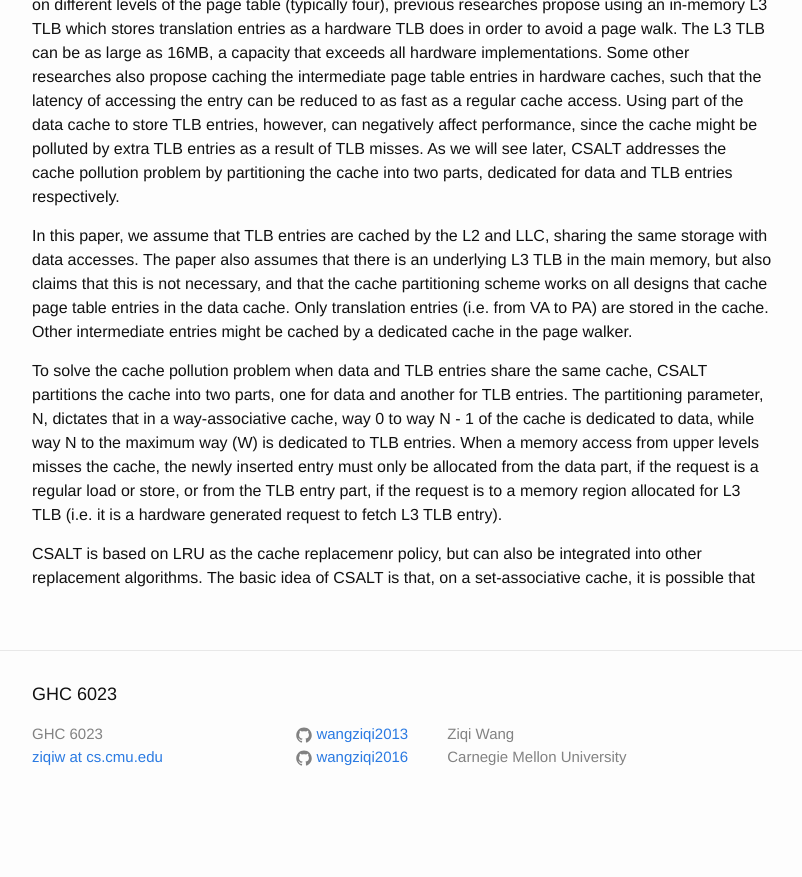
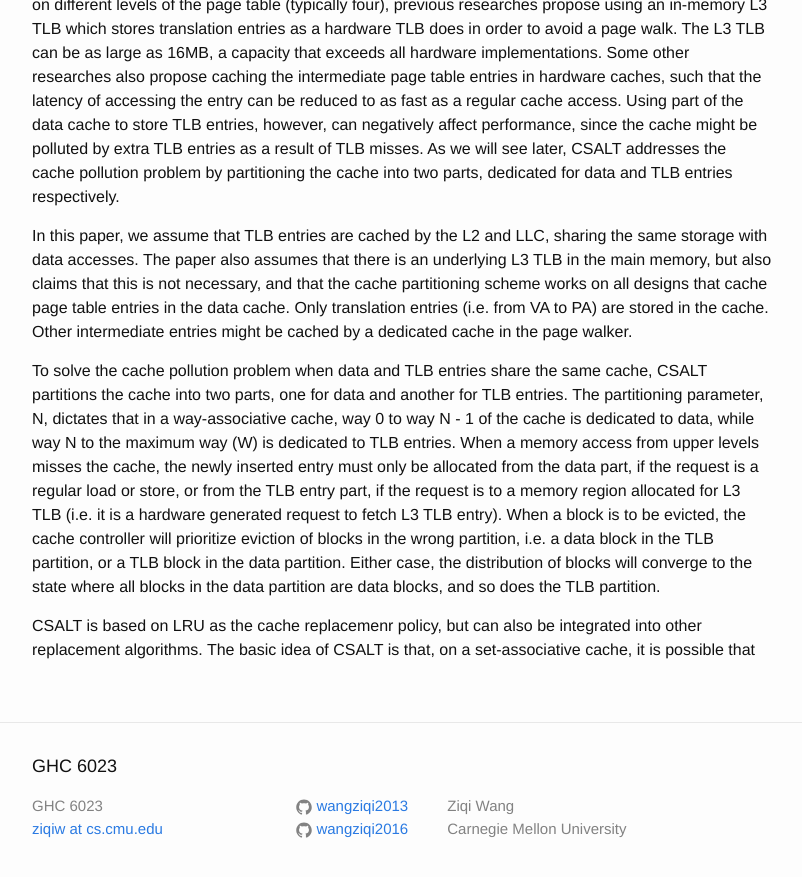
Before and after one commit to wangziqi2013/wangziqi2013.github.io, a Jekyll site: the page built from _posts/2019-08-18-CSALT.markdown, in a window 1280 px wide and 900 px high, scrolled down 664 px. Shown: the top 877 px of the window, without its empty margins (238-1040 px from the left). Built offline with Jekyll 4.4.1, drawn with Linux system fonts in a browser that asks for light colours; before the commit the page ends 1492 px from its top, so only the background shows below that.

Commit message:
Adding convergence

```diff
--- a/_posts/2019-08-18-CSALT.markdown
+++ b/_posts/2019-08-18-CSALT.markdown
@@ -41,7 +41,10 @@ parts, one for data and another for TLB entries. The partitioning parameter, N,
 way 0 to way N - 1 of the cache is dedicated to data, while way N to the maximum way (W) is dedicated to TLB entries.
 When a memory access from upper levels misses the cache, the newly inserted entry must only be allocated from the
 data part, if the request is a regular load or store, or from the TLB entry part, if the request is to a memory region
-allocated for L3 TLB (i.e. it is a hardware generated request to fetch L3 TLB entry).
+allocated for L3 TLB (i.e. it is a hardware generated request to fetch L3 TLB entry). When a block is to be evicted,
+the cache controller will prioritize eviction of blocks in the wrong partition, i.e. a data block in the TLB partition,
+or a TLB block in the data partition. Either case, the distribution of blocks will converge to the state where all
+blocks in the data partition are data blocks, and so does the TLB partition.
 
 CSALT is based on LRU as the cache replacemenr policy, but can also be integrated into other replacement algorithms. The
 basic idea of CSALT is that, on a set-associative cache, it is possible that
```
